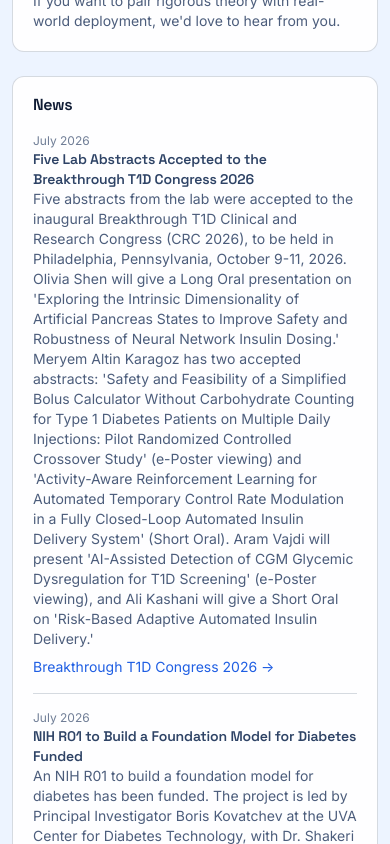
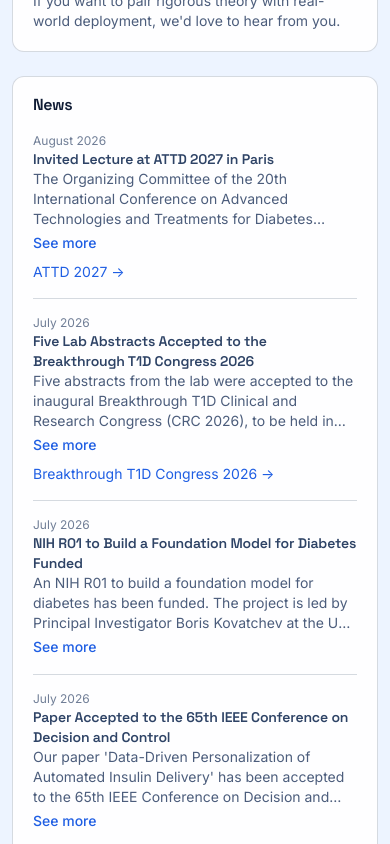
Before and after one commit to Shakeri-Lab/shakeri-lab.github.io, a Next.js app: page / in a window 390 px wide. Shown: the part 3060-3904 px from the top of the page. Built offline with nearby package versions, Linux system fonts and the light colour scheme.

Commit message:
Collapse news items to three lines with a See more toggle
Also add the ATTD 2027 invited-lecture item.

```diff
--- a/src/components/sections/NewsCard.tsx
+++ b/src/components/sections/NewsCard.tsx
@@ -1,20 +1,32 @@
 import Image from "next/image";
 import Link from "next/link";
+import { useEffect, useRef, useState } from "react";
 import { Card, CardContent, CardHeader, CardTitle } from "@/components/ui/card";
 import { motion } from "framer-motion";
 import { news } from "@/data/news";
+import type { NewsItem } from "@/types";
 
-export function NewsCard() {
+function NewsEntry({ item, index }: { item: NewsItem; index: number }) {
+  const [expanded, setExpanded] = useState(false);
+  const [overflows, setOverflows] = useState(false);
+  const contentRef = useRef<HTMLParagraphElement>(null);
+
+  // Only offer "See more" when the copy is actually clipped (measured while collapsed).
+  useEffect(() => {
+    const el = contentRef.current;
+    if (!el) return;
+    const measure = () => {
+      if (!expanded) setOverflows(el.scrollHeight > el.clientHeight + 2);
+    };
+    measure();
+    window.addEventListener("resize", measure);
+    return () => window.removeEventListener("resize", measure);
+  }, [expanded]);
+
+  const canToggle = overflows || expanded || Boolean(item.image);
+
   return (
-    <Card>
-      <CardHeader>
-        <CardTitle className="text-base">News</CardTitle>
-      </CardHeader>
-      <CardContent className="relative">
-        <div className="space-y-4 lg:h-[1350px] lg:overflow-y-auto lg:pr-2 lg:scrollbar-thin">
-          {news.map((item, index) => (
     <motion.div
-              key={index}
       initial={{ opacity: 0, y: 20 }}
       animate={{ opacity: 1, y: 0 }}
       transition={{ duration: 0.3, delay: index * 0.1 }}
@@ -22,8 +34,26 @@ export function NewsCard() {
     >
       <p className="text-xs text-[var(--muted)] opacity-80">{item.date}</p>
       <h3 className="text-sm font-semibold text-[var(--muted-strong)]">{item.title}</h3>
-              <p className="text-sm text-[var(--muted)]">{item.content}</p>
-              {item.image && (
+
+      <p
+        ref={contentRef}
+        className={`text-sm text-[var(--muted)] ${expanded ? "" : "line-clamp-3"}`}
+      >
+        {item.content}
+      </p>
+
+      {canToggle && (
+        <button
+          type="button"
+          onClick={() => setExpanded((v) => !v)}
+          aria-expanded={expanded}
+          className="mt-1 rounded text-sm font-medium text-[var(--link)] hover:underline focus-visible:outline-none focus-visible:ring-2 focus-visible:ring-[var(--focus-ring)] focus-visible:ring-offset-2 focus-visible:ring-offset-[var(--surface)]"
+        >
+          {expanded ? "See less" : "See more"}
+        </button>
+      )}
+
+      {expanded && item.image && (
         <div className="mt-3 overflow-hidden rounded-lg border border-[var(--border)] bg-[var(--surface-elevated)] p-2">
           <Image
             src={item.image.src}
@@ -34,6 +64,7 @@ export function NewsCard() {
           />
         </div>
       )}
+
       {item.links && item.links.length > 0 && (
         <div className="mt-2 flex flex-wrap gap-x-4 gap-y-2">
           {item.links.map((link, linkIndex) => (
@@ -50,6 +81,19 @@ export function NewsCard() {
         </div>
       )}
     </motion.div>
+  );
+}
+
+export function NewsCard() {
+  return (
+    <Card>
+      <CardHeader>
+        <CardTitle className="text-base">News</CardTitle>
+      </CardHeader>
+      <CardContent className="relative">
+        <div className="space-y-4 lg:h-[1350px] lg:overflow-y-auto lg:pr-2 lg:scrollbar-thin">
+          {news.map((item, index) => (
+            <NewsEntry key={index} item={item} index={index} />
           ))}
         </div>
 
--- a/src/data/news.ts
+++ b/src/data/news.ts
@@ -1,6 +1,15 @@
 import { NewsItem } from '@/types';
 
 export const news: NewsItem[] = [
+  {
+    date: "August 2026",
+    title: "Invited Lecture at ATTD 2027 in Paris",
+    content: "The Organizing Committee of the 20th International Conference on Advanced Technologies and Treatments for Diabetes (ATTD 2027) has invited Dr. Shakeri to deliver a lecture on 'Using CGM and AI for Early Detection of Diabetes.' The conference will be held in Paris, France, March 3-6, 2027. The talk will open a session on Advancing Diabetes Care Through Artificial Intelligence, a session proposed by Dr. Shakeri and adopted by the committee for the conference program.",
+    links: [{
+      text: "ATTD 2027",
+      url: "https://attd2027.kenes.com/"
+    }]
+  },
   {
     date: "July 2026",
     title: "Five Lab Abstracts Accepted to the Breakthrough T1D Congress 2026",
```
Lines whose indentation alone changed are shown as unchanged.
